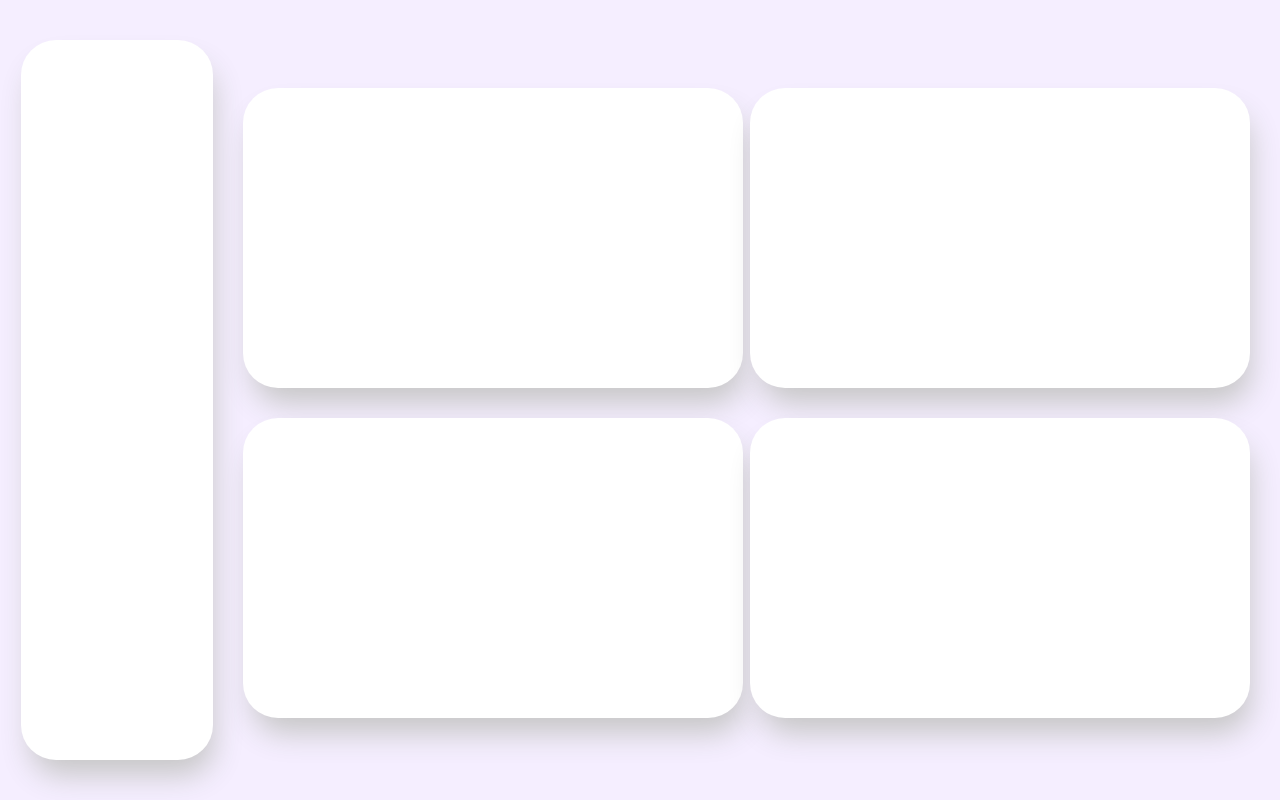
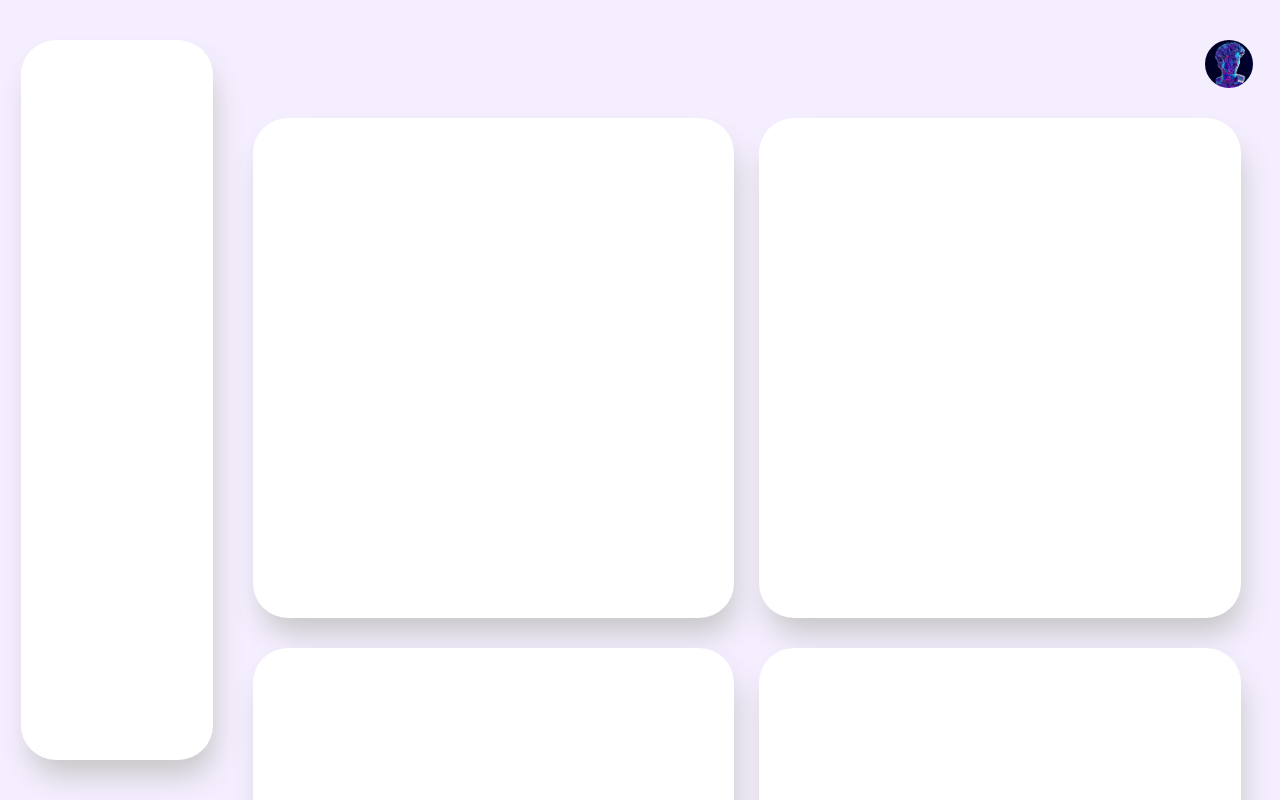
Before and after one commit to theClassBoard/theClassBoardViews, a React (Create React App) app: page / in a window 1280 px wide. Shown: the top 800 px of the page. Built offline with nearby package versions, Linux system fonts and the light colour scheme.

Commit message:
Changed cards to take more of the screen

```diff
--- a/src/Pages/Home/Home.styled.ts
+++ b/src/Pages/Home/Home.styled.ts
@@ -2,6 +2,18 @@ import styled from 'styled-components'
 import { SideMenuConstants } from '../../Common/Navigation/Navigation.styled'
 
 const InnerMarginValue = ((100 - SideMenuConstants.navHeightPercentage)/2)*.01
+
+export const HeaderContainer = styled.div`
+    display: flex;
+    width: 95%;
+    height:3em;
+    margin-bottom: 30px;
+    justify-content: flex-end;
+    & img{
+        height: 100%;
+        border-radius: 9999px;
+    }
+`
 
 export const HomeContainer = styled.section`
     height: fit-content;
@@ -31,11 +43,6 @@ export const HomeContainer = styled.section`
     When the screen size is larger the scroll bar, if there was a need for one, would not be in the browser window.
 */
 
-export const HeaderContainer = styled.div`
-    display: flex;
-    width: 95%;
-    height:3em;
-`
 
 export const CardContainer = styled.div`
     width: 100%;
@@ -47,3 +54,11 @@ export const CardContainer = styled.div`
     align-content: center;
     row-gap: 30px;
 `
+
+export const Card = styled.div`
+    background-color: white;
+    height: 500px;
+    width: 95%;
+    box-shadow:5px 20px 30px -5px #c6c6c6;
+    border-radius: 35px;
+`
--- a/src/Pages/Home/Home.tsx
+++ b/src/Pages/Home/Home.tsx
@@ -1,19 +1,20 @@
 import { FC } from "react"
 import * as S from './Home.styled'
 import UpNext from "./UpNext/UpNext"
+import pfp from '../../Assets/pfp.jpeg'
 
 const Home:FC = () => {
   return (
     <S.HomeContainer>
       <S.HeaderContainer>
-
+        <img src={pfp} alt="" />
       </S.HeaderContainer>
       <div className="inner">
         <S.CardContainer className="bottomGroup">
-          <UpNext/>
-          <UpNext/>
-          <UpNext/>
-          <UpNext/>
+          <S.Card></S.Card>
+          <S.Card></S.Card>
+          <S.Card></S.Card>
+          <S.Card></S.Card>
         </S.CardContainer>
       </div>
     </S.HomeContainer>
--- a/src/Pages/Home/UpNext/UpNext.styled.ts
+++ b/src/Pages/Home/UpNext/UpNext.styled.ts
@@ -3,7 +3,7 @@ import styled from 'styled-components'
 export const UpNextContainer = styled.div`
     background-color: white;
     height: 300px;
-    width: 500px;
+    width: 95%;
     box-shadow:5px 20px 30px -5px #c6c6c6;
     border-radius: 35px;
 `
```
Also changed, not shown: src/Assets/pfp.jpeg (added).
